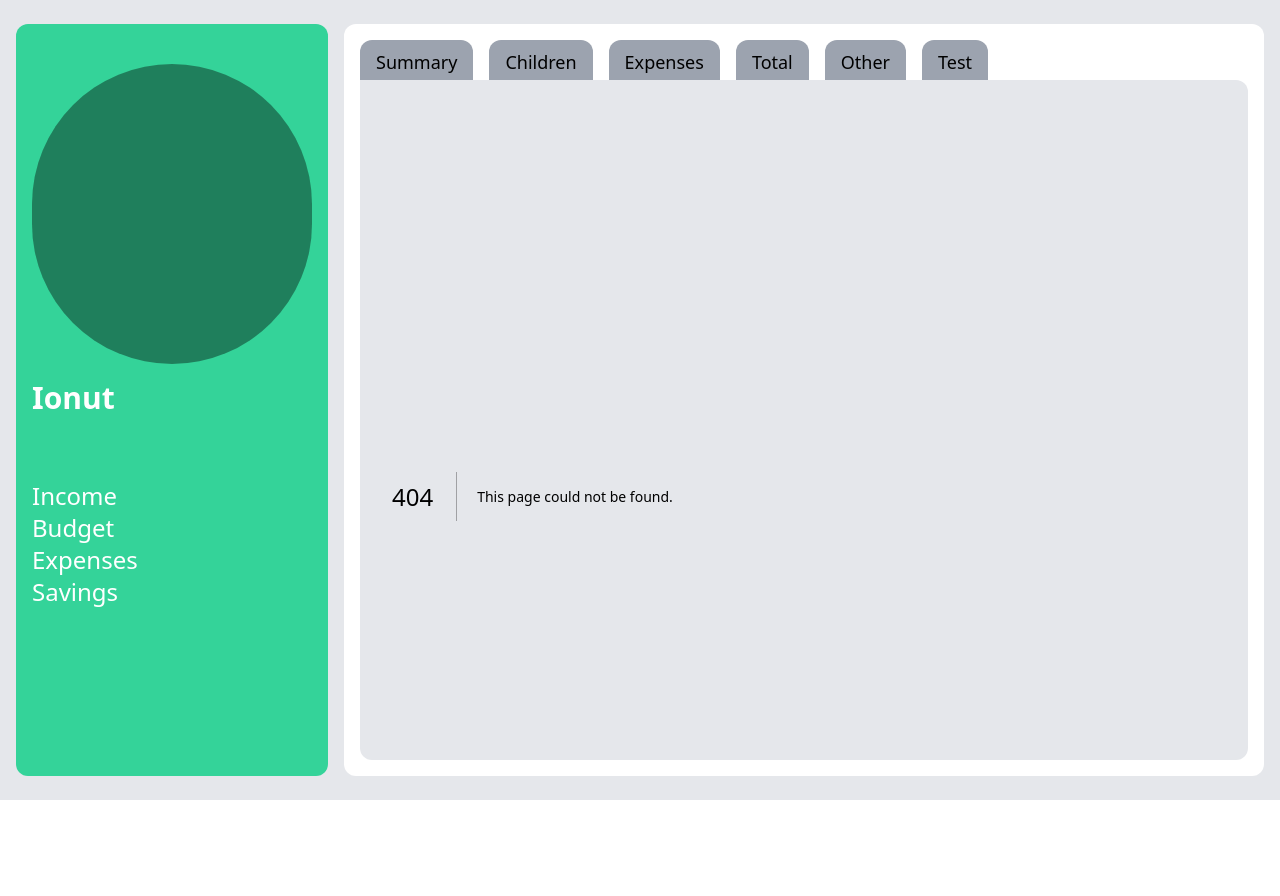
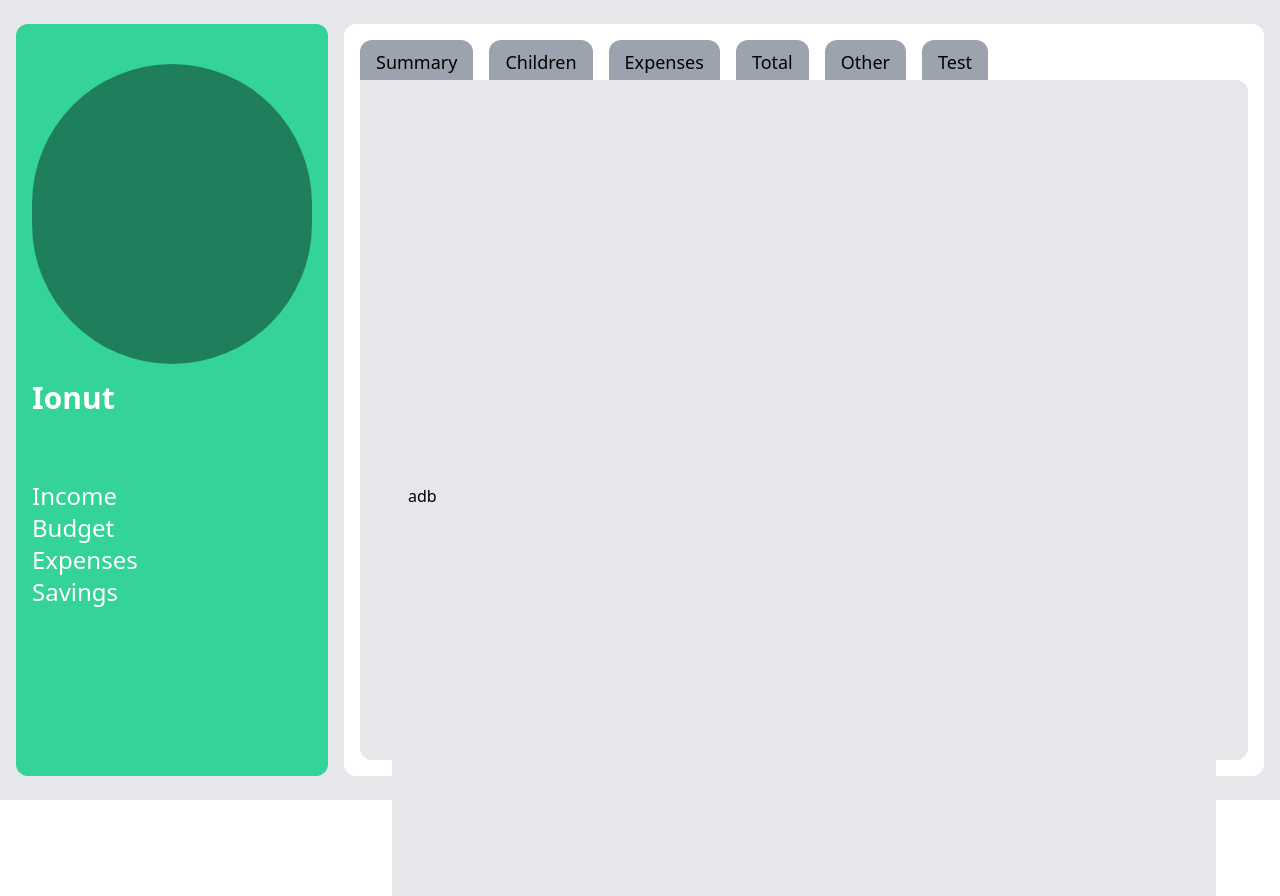
Before and after one commit to Pammota/uid-project, a Next.js app: page /login in a window 1280 px wide. Before the commit this address had no page. Built offline with nearby package versions, Linux system fonts and the light colour scheme.

Commit message:
added initial login configuration

```diff
--- /dev/null
+++ b/src/app/(login)/layout.tsx
@@ -0,0 +1,20 @@
+"use client";
+import "../globals.css";
+import { usePathname } from "next/navigation";
+
+export default function RootLayout({
+  children,
+}: {
+  children: React.ReactNode;
+}) {
+
+  return (
+    <html lang="en">
+      <body>
+        <main className="flex min-h-screen w-full gap-4 bg-gray-200 items-center justify-between p-4">
+          {children}
+        </main>
+      </body>
+    </html>
+  );
+}
--- /dev/null
+++ b/src/app/(login)/login/page.tsx
@@ -0,0 +1,10 @@
+
+
+
+export default function Page () {
+    return (
+        <div>
+            adb
+        </div>
+    )
+}
```
